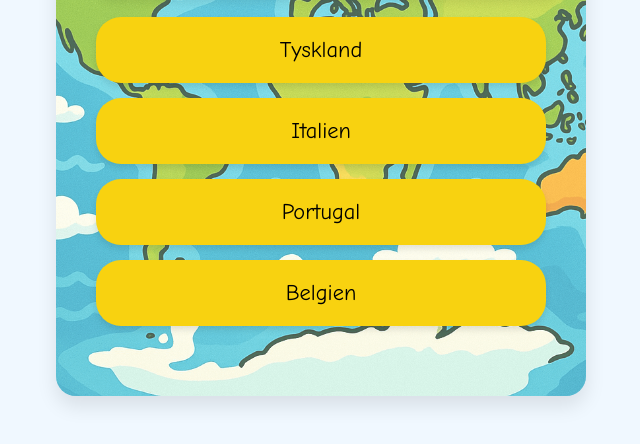
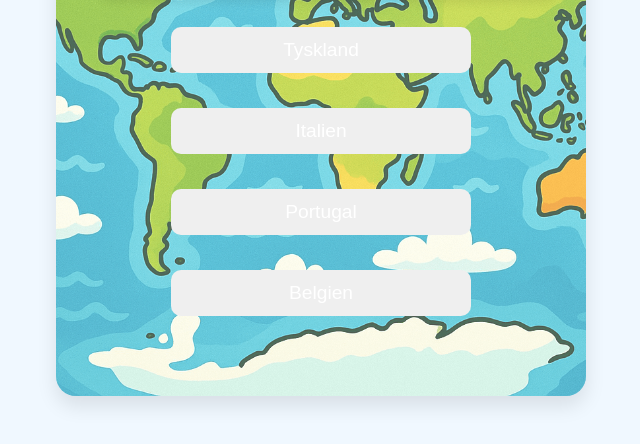
Before and after one commit to kytolabackstrom/quizzie, a plain HTML site: page index.html in a window 1280 px wide. Shown: the part 342-786 px from the top of the page, without its empty margins (319-959 px from the left). Drawn offline with Linux system fonts and the light colour scheme.

Commit message:
byta färg på frågorna

```diff
--- a/style.css
+++ b/style.css
@@ -70,21 +70,32 @@ h1 {
 }
 
 #answers button {
-  background-color: #f8d210;
   border: none;
-  padding: 20px 30px;
-  font-size: 1.4em;
-  border-radius: 25px;
+  padding: 12px 20px;
+  font-size: 1.2em;
+  margin: 10px;
+  border-radius: 10px;
   cursor: pointer;
-  transition: background-color 0.3s ease, transform 0.2s ease;
-  font-family: 'Comic Sans MS', sans-serif;
-  box-shadow: 0 4px 6px rgba(0, 0, 0, 0.1);
+  transition: background-color 0.3s ease;
+  color: #fff;
+  display: block;
+  width: 80%;
+  max-width: 300px;
+  margin: 10px auto;
 }
 
+/* Färgtema för varje knapp (du kan rotera dessa per fråga/svar) */
+.btn-orange { background-color: #F9A26C; }     /* varm orange */
+.btn-lilac { background-color: #B89EFF; }      /* mild lila */
+.btn-turquoise { background-color: #66D4CF; }  /* turkosblå */
+.btn-lemon { background-color: #C9E265; }      /* ljus limegrön */
+
+/* Hover-effekt */
 #answers button:hover {
-  background-color: #ff4500;
+  filter: brightness(1.1);
   transform: scale(1.1);
 }
+
 
 #answers button.correct {
   background-color: #7ed321 !important;
```
